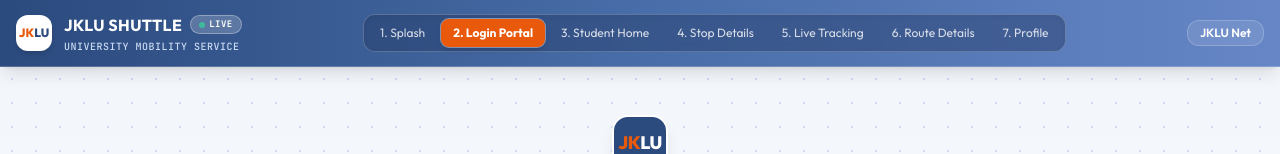
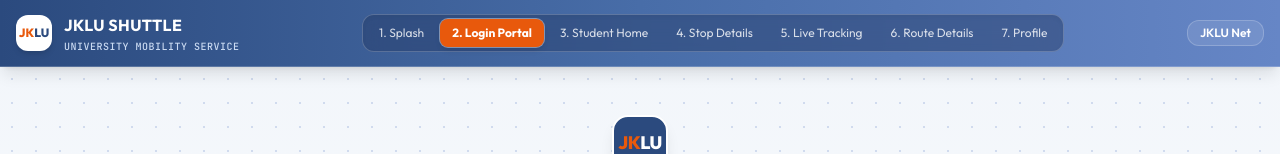
Before and after one commit to Pratham2k07/dbms, a React (Vite) app: page / in a window 1280 px wide. Shown: the top 154 px of the page. Built offline with nearby package versions, Linux system fonts and the light colour scheme.

Commit message:
refactor: remove LIVE badge pill from top navbar

```diff
--- a/src/App.tsx
+++ b/src/App.tsx
@@ -84,15 +84,9 @@ export const App: React.FC = () => {
               <span className="text-jklu-orange">JK</span>LU
             </div>
             <div>
-              <div className="flex items-center gap-2">
-                <h1 className="font-editorial font-bold text-sm sm:text-base tracking-wide text-white leading-none">
-                  JKLU SHUTTLE
-                </h1>
-                <span className="inline-flex items-center gap-1 px-2 py-0.5 rounded-full text-[9px] font-mono font-bold tracking-wider uppercase bg-white/20 text-white border border-white/30 backdrop-blur-sm">
-                  <span className="w-1.5 h-1.5 rounded-full bg-emerald-400 animate-pulse" />
-                  LIVE
-                </span>
-              </div>
+              <h1 className="font-editorial font-bold text-sm sm:text-base tracking-wide text-white leading-none">
+                JKLU SHUTTLE
+              </h1>
               <p className="text-[10px] text-blue-100/90 font-mono uppercase tracking-wider mt-0.5">
                 University Mobility Service
               </p>
```
